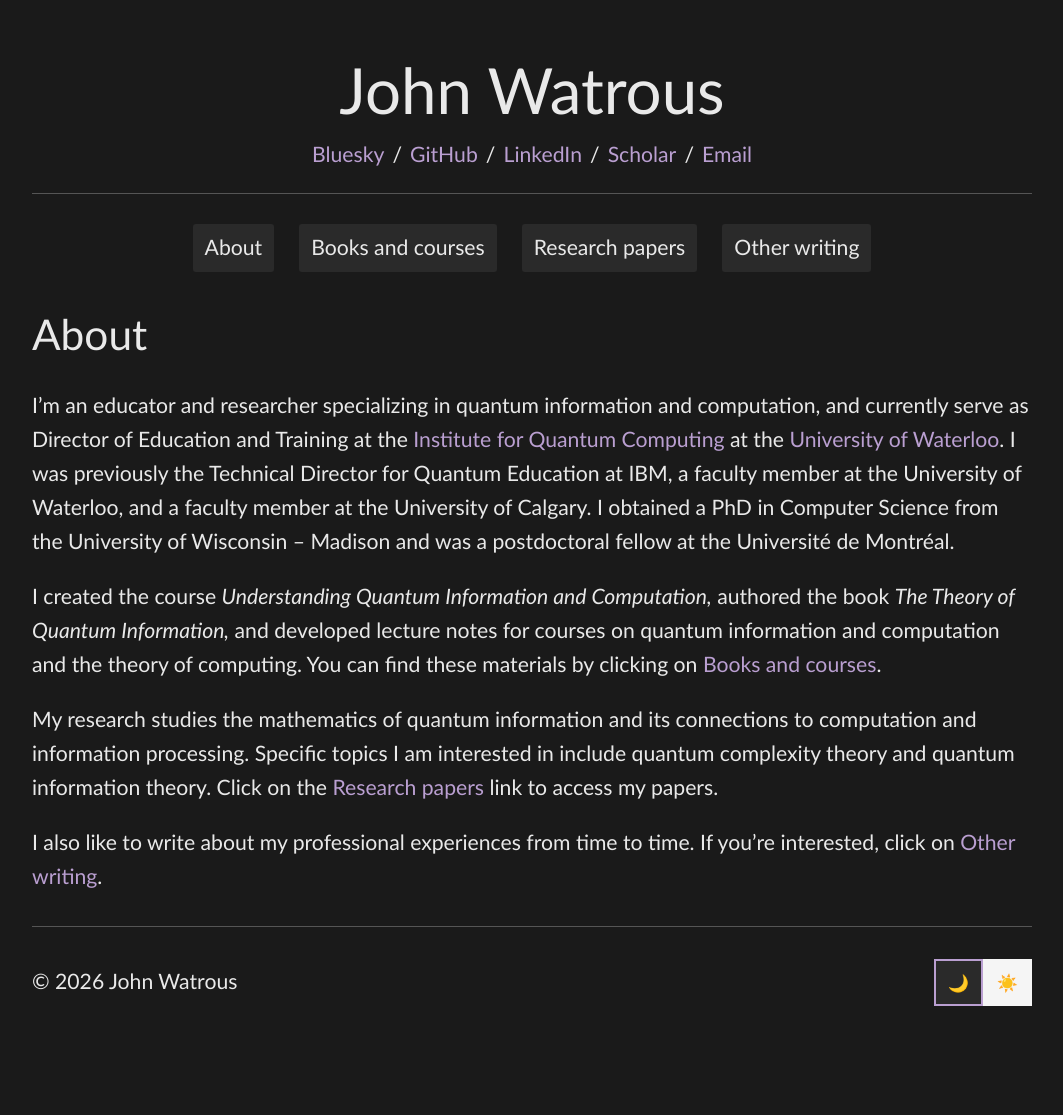
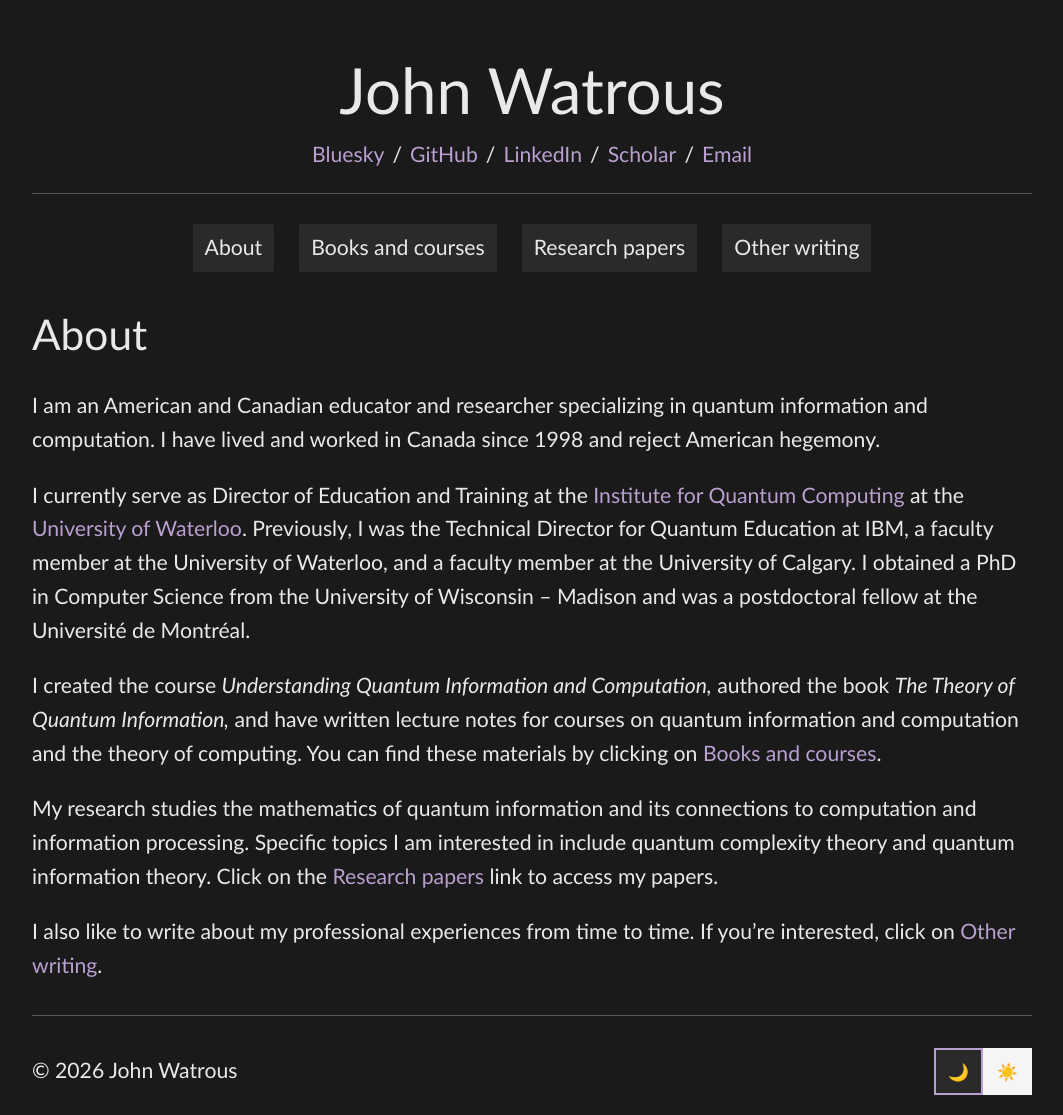
Before and after one commit to jhwatrous/jhwatrous.github.io, a Jekyll site: the page built from index.md, in a window 1280 px wide. Shown: the whole page, without its empty margins (108-1171 px from the left). Built offline with Jekyll 4.4.1, drawn with Linux system fonts in a browser that asks for light colours; before the commit the page ends 1026 px from its top, so only the background shows below that.

Commit message:
Added information about nationality.

```diff
--- a/index.md
+++ b/index.md
@@ -5,9 +5,11 @@
 
 # About
 
-I’m an educator and researcher specializing in quantum information and computation, and currently serve as Director of Education and Training at the <a href="https://uwaterloo.ca/institute-for-quantum-computing/">Institute for Quantum Computing</a> at the <a href="https://uwaterloo.ca/">University of Waterloo</a>. I was previously the Technical Director for Quantum Education at IBM, a faculty member at the University of Waterloo, and a faculty member at the University of Calgary. I obtained a PhD in Computer Science from the University of Wisconsin – Madison and was a postdoctoral fellow at the Université de Montréal.
+I am an American and Canadian educator and researcher specializing in quantum information and computation. I have lived and worked in Canada since 1998 and reject American hegemony.
 
-I created the course *Understanding Quantum Information and Computation,* authored the book *The Theory of Quantum Information,* and developed lecture notes for courses on quantum information and computation and the theory of computing. You can find these materials by clicking on <a href="{{ '/books-and-courses.html' | relative_url }}">Books and courses</a>.
+I currently serve as Director of Education and Training at the <a href="https://uwaterloo.ca/institute-for-quantum-computing/">Institute for Quantum Computing</a> at the <a href="https://uwaterloo.ca/">University of Waterloo</a>. Previously, I was the Technical Director for Quantum Education at IBM, a faculty member at the University of Waterloo, and a faculty member at the University of Calgary. I obtained a PhD in Computer Science from the University of Wisconsin – Madison and was a postdoctoral fellow at the Université de Montréal.
+
+I created the course *Understanding Quantum Information and Computation,* authored the book *The Theory of Quantum Information,* and have written lecture notes for courses on quantum information and computation and the theory of computing. You can find these materials by clicking on <a href="{{ '/books-and-courses.html' | relative_url }}">Books and courses</a>.
 
 My research studies the mathematics of quantum information and its connections to computation and information processing. Specific topics I am interested in include quantum complexity theory and quantum information theory. Click on the <a href="{{ '/research-papers.html' | relative_url }}">Research papers</a> link to access my papers.
 
```
